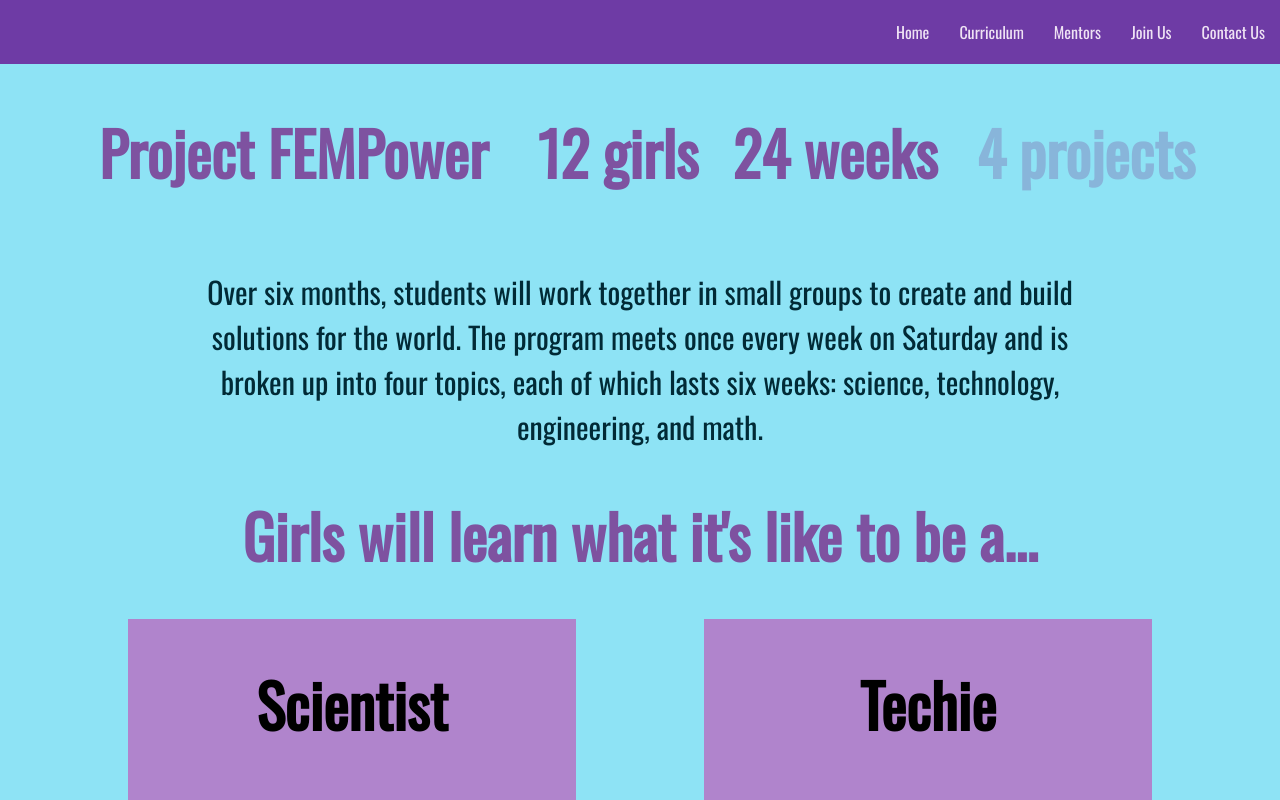
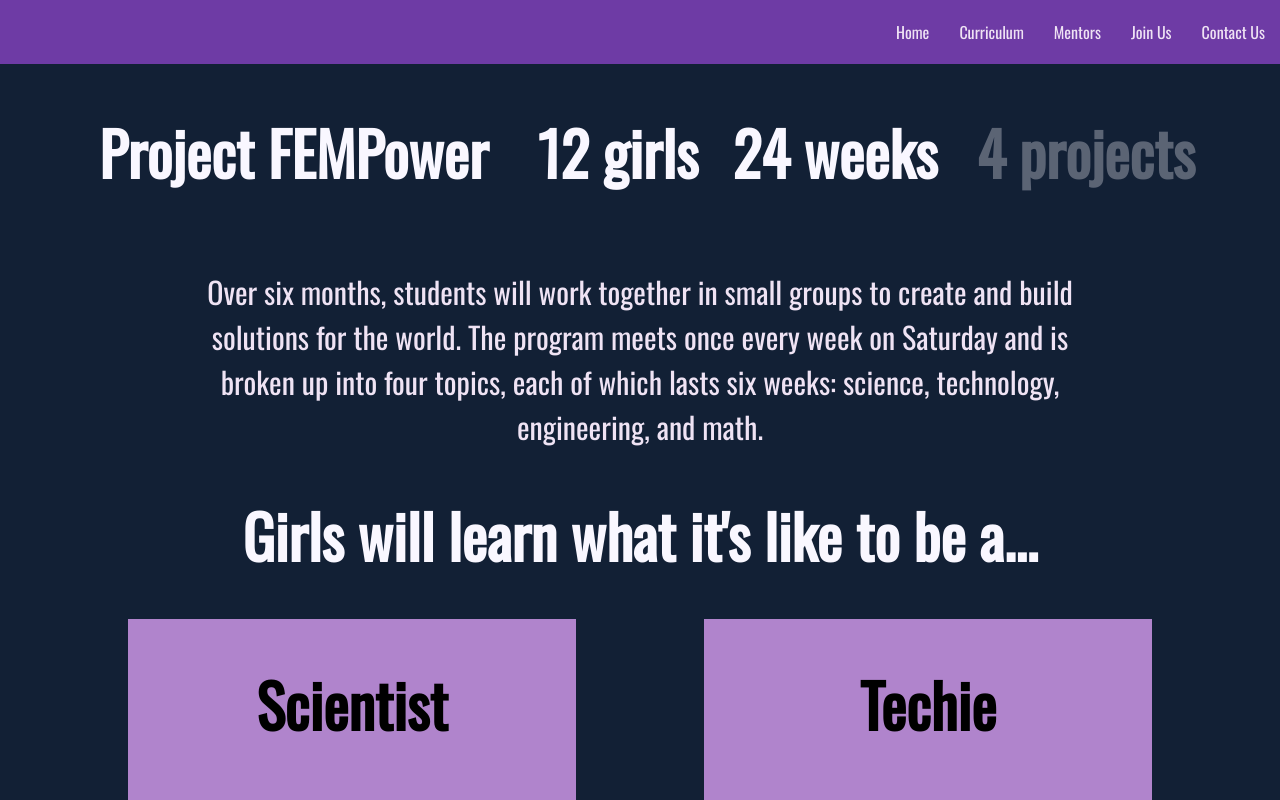
Before and after one commit to ProjFEMPower/home, a React (Create React App) app: page /curriculum in a window 1280 px wide. Shown: the top 800 px of the page. Built offline with nearby package versions, Linux system fonts and the light colour scheme.

Commit message:
Redid colors

```diff
--- a/src/Curriculum.css
+++ b/src/Curriculum.css
@@ -1,5 +1,5 @@
 #curriculum-body {
-  background-color: #8ee3f5;
+  background-color: #122035;
   font-family: 'Oswald', sans-serif;
 }
 
@@ -11,7 +11,7 @@
 
 .top {
   font-size: 60px;
-  color: #7e52a0;
+  color: #f9f7ff;
   text-align: center;
 }
 
@@ -29,7 +29,7 @@
 
 .desc {
   font-size: 30px;
-  color: #012a36;
+  color: #efe3f4;
   width: 70vw;
   margin-left: 15vw;
   text-align: center;
--- a/src/Mentors.css
+++ b/src/Mentors.css
@@ -1,11 +1,11 @@
 #mentors-body {
-  background-color: #8ee3f5;
+  background-color: #122035;
   font-family: 'Oswald', sans-serif;
   height: 100vw;
 }
 
 #mentors-heading {
-  color: #7E52A0;
+  color: #f9f7ff;
   font-size: 50px;
   text-align: center;
 }
```
